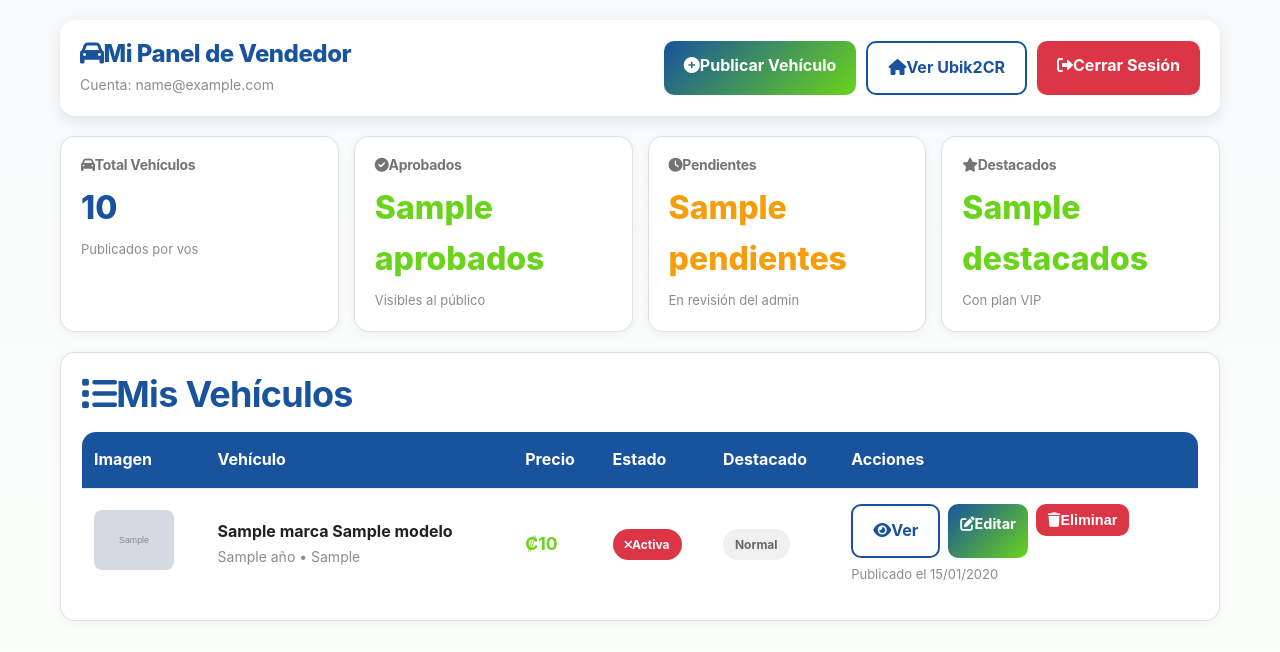
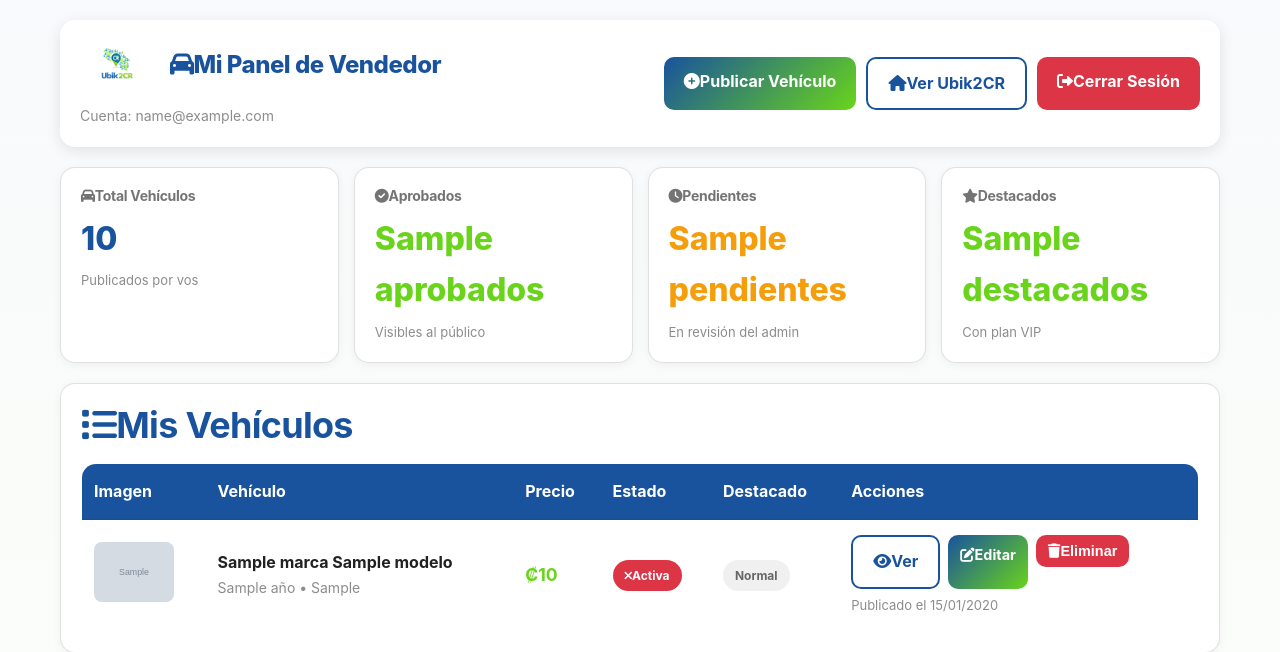
Before and after one commit to jpermu11/ubik2cr-web, a Flask app: template templates/panel_vehiculos.html in a window 1280 px wide. Shown: the top 652 px of the page. Run offline with Flask 3, Linux system fonts and the light colour scheme; the template is opened without the code that fills it: most values are stand-ins (such as "Sample title", 1, 10 or a date in 2020); grey boxes marked "Sample" are stand-in pictures; parts of the project's set-up code (start-up, migrations or seed data) failed here and were passed over.

Commit message:
Agregar logo al panel de vendedor y mejorar consistencia visual

```diff
--- a/templates/panel_vehiculos.html
+++ b/templates/panel_vehiculos.html
@@ -48,7 +48,10 @@
 
     <div class="topbar">
       <div class="brand">
-        <h1><i class="fas fa-car me-2"></i>Mi Panel de Vendedor</h1>
+        <div style="display: flex; align-items: center; gap: 15px; margin-bottom: 10px;">
+          <img src="{{ url_for('static', filename='uploads/logo.png') }}" alt="Ubik2CR" style="height: 50px; width: auto; object-fit: contain;">
+          <h1 style="margin: 0;"><i class="fas fa-car me-2"></i>Mi Panel de Vendedor</h1>
+        </div>
         <div class="muted">Cuenta: {{ user_email }}</div>
       </div>
 
```
